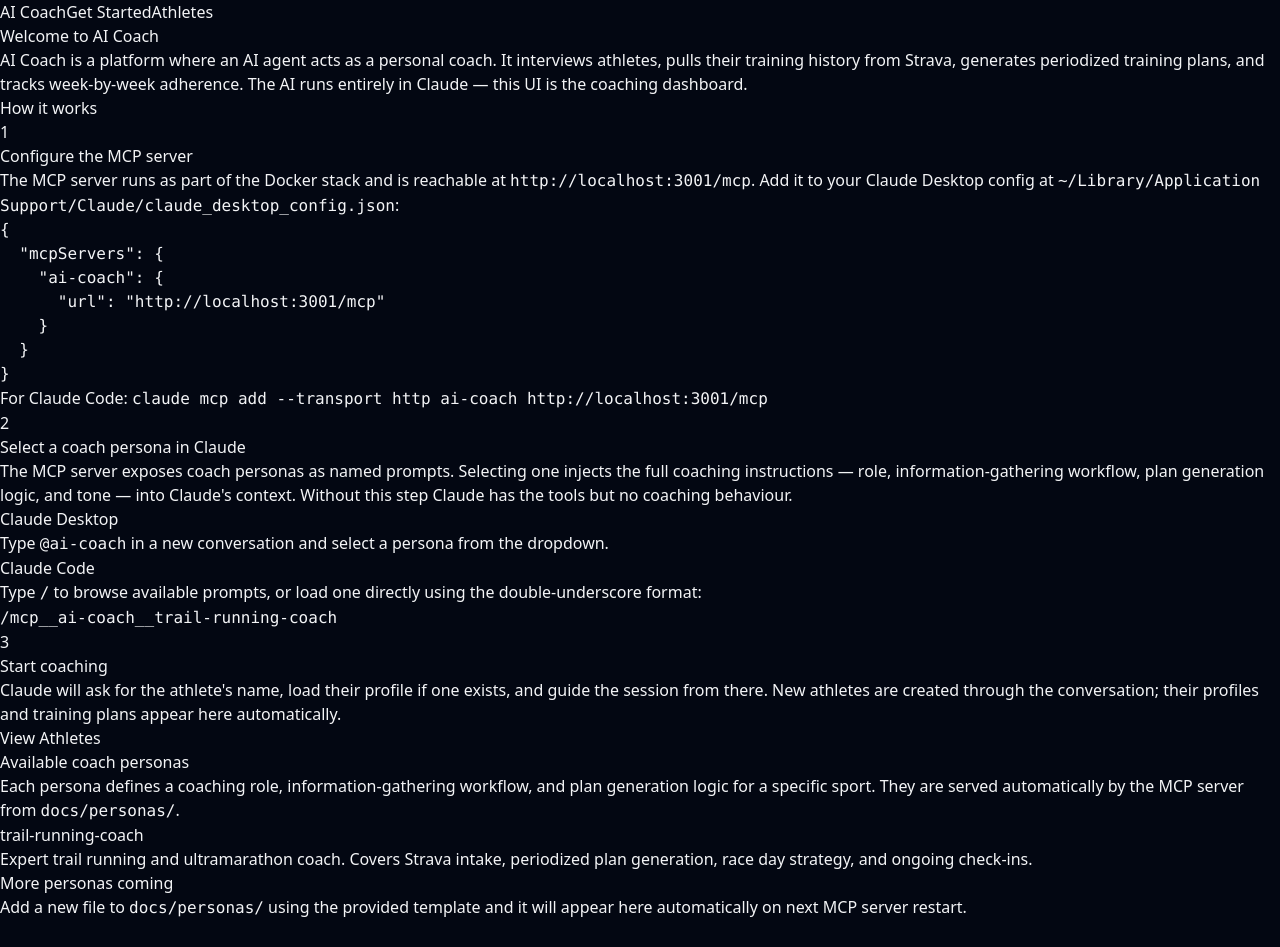
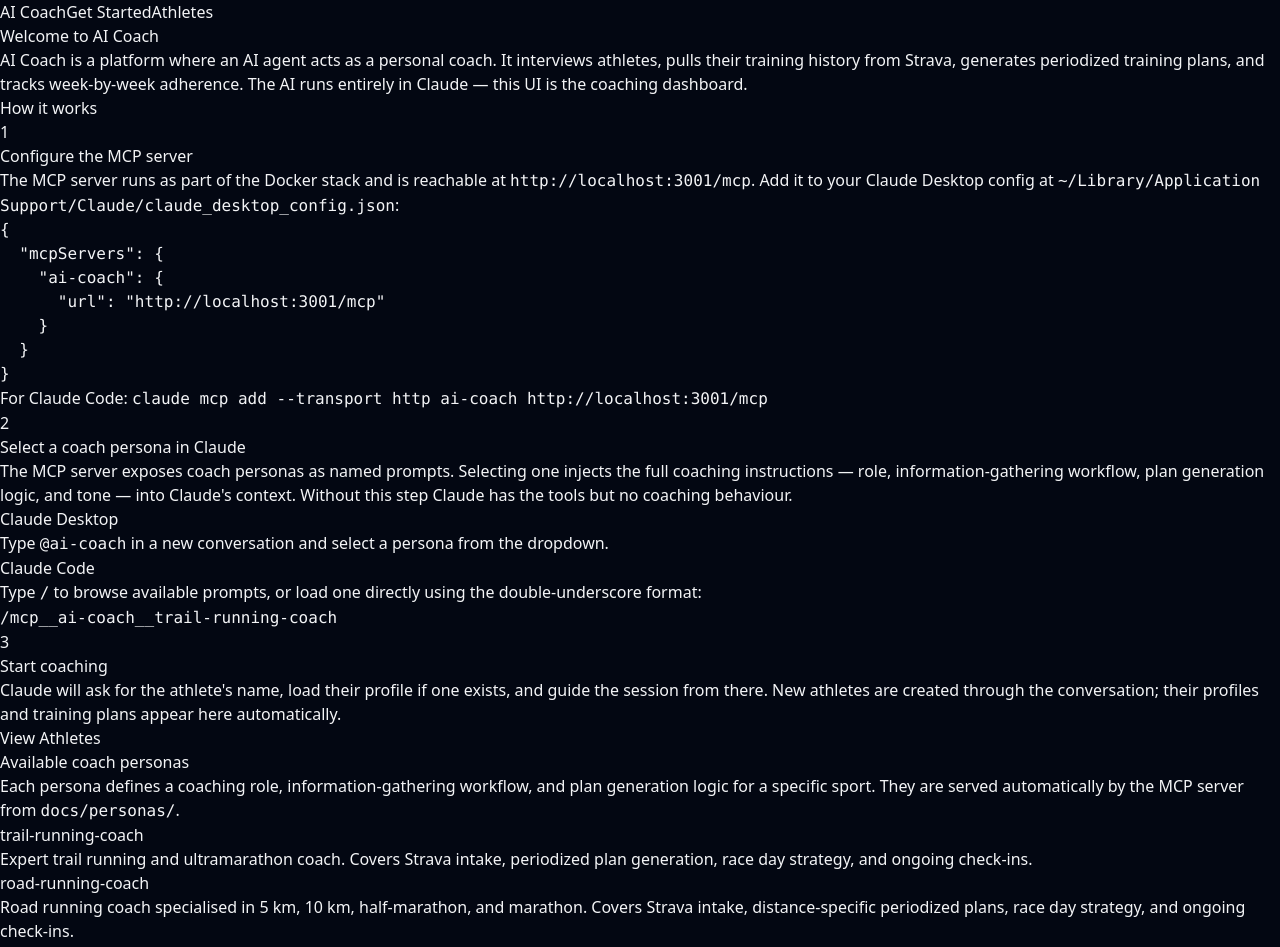
Before and after one commit to geoandri/ai-coach, a React (Vite) app in the folder frontend/: page / in a window 1280 px wide. Shown: the top 947 px of the page. Before the commit the page ends 920 px from the top, so only its background shows below. Built offline with nearby package versions, Linux system fonts and the light colour scheme.

Commit message:
Add road running coach persona for 5K, 10K, half-marathon, and marathon
- New persona covers distance-specific phases, volume targets, workout types, race day strategy, and pacing guidance tailored to each road distance
- Landing page updated to list the new persona

```diff
--- a/frontend/src/pages/LandingPage.tsx
+++ b/frontend/src/pages/LandingPage.tsx
@@ -120,6 +120,15 @@
               </p>
             </div>
           </div>
+          <div className="flex items-start gap-3 p-3 bg-gray-800 rounded-lg border border-gray-700">
+            <div className="w-2 h-2 rounded-full bg-orange-500 mt-1.5 flex-shrink-0" />
+            <div>
+              <p className="text-white text-sm font-medium">road-running-coach</p>
+              <p className="text-gray-400 text-xs mt-0.5">
+                Road running coach specialised in 5 km, 10 km, half-marathon, and marathon. Covers Strava intake, distance-specific periodized plans, race day strategy, and ongoing check-ins.
+              </p>
+            </div>
+          </div>
           <div className="flex items-start gap-3 p-3 bg-gray-800/50 rounded-lg border border-gray-700/50">
             <div className="w-2 h-2 rounded-full bg-gray-600 mt-1.5 flex-shrink-0" />
             <div>
```
Also changed, not shown: 1 other file (tests, documents, lock files or other folders).
